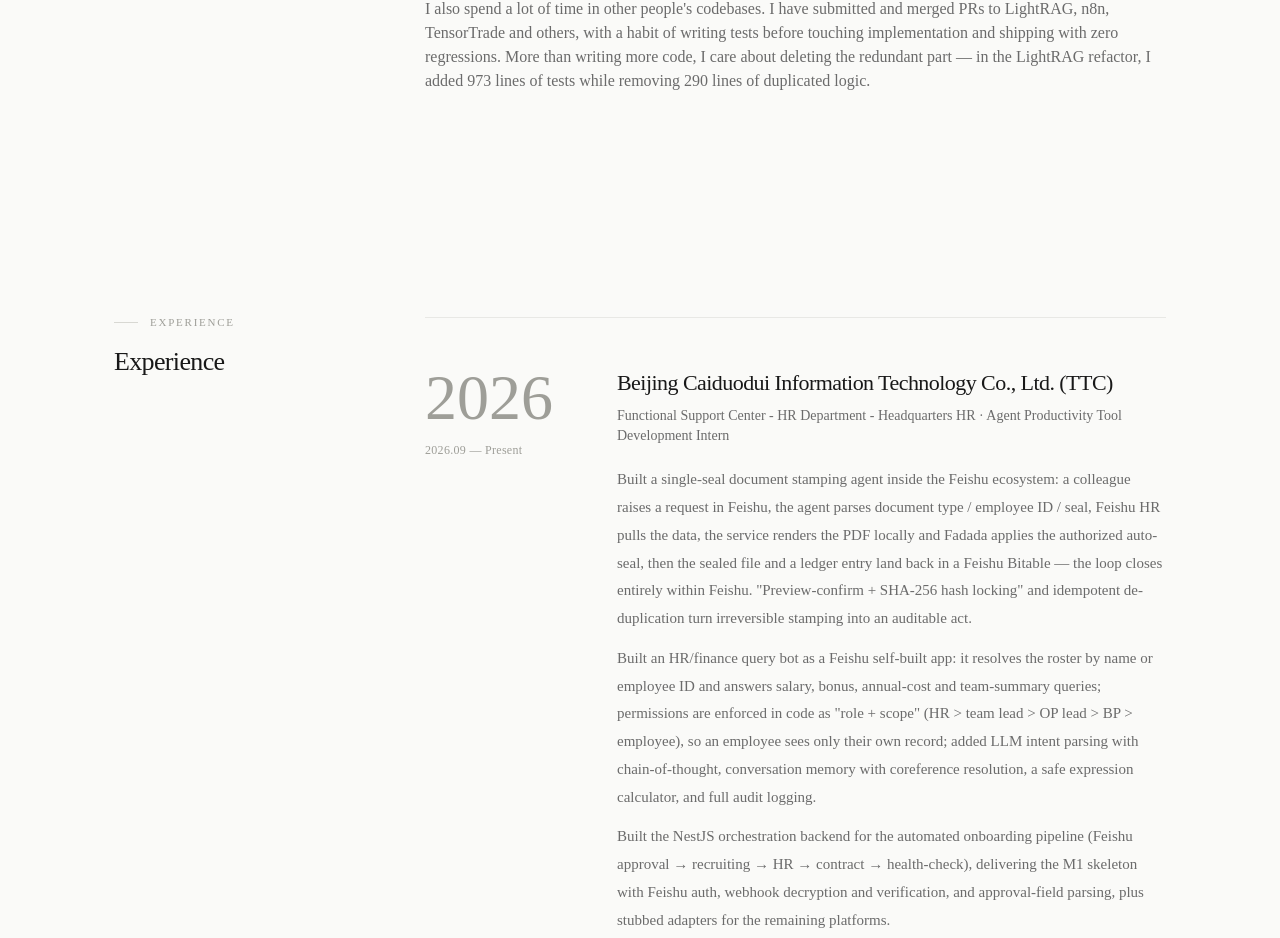
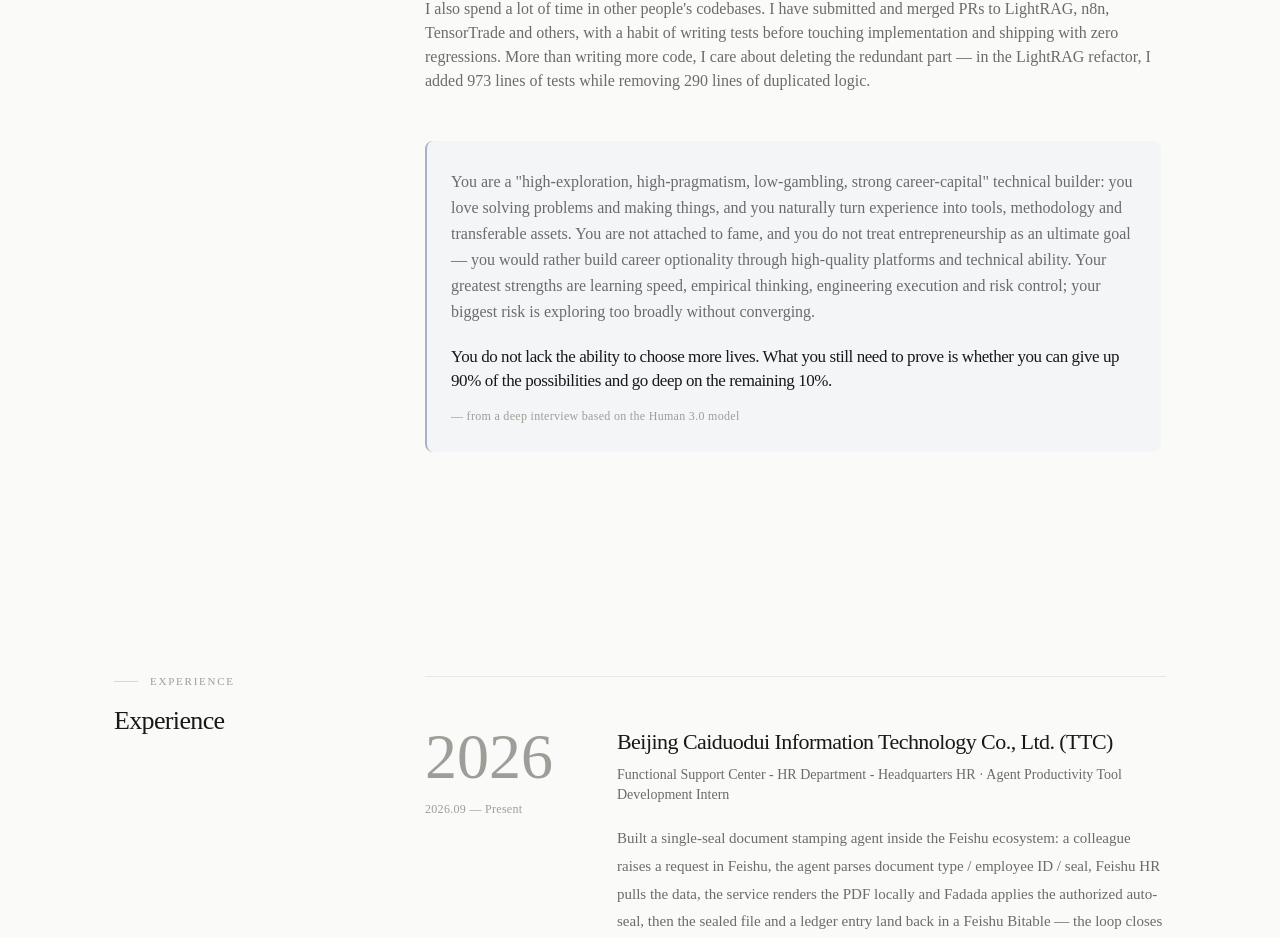
Before and after one commit to returnSGD/web-profile, a React (Vite) app: page / in a window 1280 px wide. Shown: the part 1510-2448 px from the top of the page. Built offline with nearby package versions, Linux system fonts and the light colour scheme.

Commit message:
feat: 在 About 加入基于 Human 3.0 深度访谈的自我评价（人物画像 + 金句）

```diff
--- a/src/components/About.tsx
+++ b/src/components/About.tsx
@@ -32,6 +32,20 @@
           </Reveal>
         ))}
       </div>
+
+      <Reveal>
+        <blockquote className="mt-12 max-w-[46rem] rounded-lg border-l-2 border-accent/40 bg-accent-soft/45 px-6 py-7">
+          <p className="text-[0.9375rem] leading-relaxed text-ink-2 sm:text-base">
+            {about.quote.text}
+          </p>
+          <p className="mt-5 font-heading text-[1.0625rem] leading-snug font-medium tracking-tight text-ink">
+            {about.quote.note}
+          </p>
+          <footer className="mt-4 text-xs tracking-wide text-ink-3">
+            {about.quote.source}
+          </footer>
+        </blockquote>
+      </Reveal>
     </Section>
   )
 }
--- a/src/data/content.ts
+++ b/src/data/content.ts
@@ -167,7 +167,7 @@
     github: string
     githubHandle: string
   }
-  about: { meta: string[]; paragraphs: string[] }
+  about: { meta: string[]; paragraphs: string[]; quote: { text: string; note: string; source: string } }
   timeline: TimelineItem[]
   featuredProjects: Project[]
   secondaryProjects: Project[]
@@ -208,6 +208,11 @@
       'Since September I have also interned in the HR department at TTC, building Feishu-native AI agents for HR automation — a single-seal e-stamping agent (Feishu → Fadada), a role-scoped HR/finance query bot, and the NestJS orchestration backend for the onboarding pipeline, where permissions and auditability live in the data and code layer rather than the prompt.',
       'I also spend a lot of time in other people\'s codebases. I have submitted and merged PRs to LightRAG, n8n, TensorTrade and others, with a habit of writing tests before touching implementation and shipping with zero regressions. More than writing more code, I care about deleting the redundant part — in the LightRAG refactor, I added 973 lines of tests while removing 290 lines of duplicated logic.',
     ],
+    quote: {
+      text: 'You are a "high-exploration, high-pragmatism, low-gambling, strong career-capital" technical builder: you love solving problems and making things, and you naturally turn experience into tools, methodology and transferable assets. You are not attached to fame, and you do not treat entrepreneurship as an ultimate goal — you would rather build career optionality through high-quality platforms and technical ability. Your greatest strengths are learning speed, empirical thinking, engineering execution and risk control; your biggest risk is exploring too broadly without converging.',
+      note: 'You do not lack the ability to choose more lives. What you still need to prove is whether you can give up 90% of the possibilities and go deep on the remaining 10%.',
+      source: '— from a deep interview based on the Human 3.0 model',
+    },
   },
 
   timeline: [
@@ -720,6 +725,11 @@
       '九月起我还在 TTC 人力资源部实习，做飞书生态的 HR 提效 AI Agent——单章文件自动盖章（飞书 → 法大大）、按角色分权的人事/财务查询机器人，以及入职流水线的 NestJS 编排后端，让权限与可审计性落在数据层和代码层，而不是提示词。',
       '我同样把时间花在别人的代码库里。为 LightRAG、n8n、TensorTrade 等项目提交并合并过 PR，习惯是先补测试再动实现，交付时保证零回归。比起写出更多代码，我更在意删掉多余的那部分——在 LightRAG 那次重构里，新增 973 行测试的同时删掉了 290 行重复逻辑。',
     ],
+    quote: {
+      text: '你是一个「高探索、高实用主义、低赌博、强职业资本意识」的技术型建设者：喜欢解决问题、创造东西，天然倾向于把经验沉淀成工具、方法论与可迁移资产；不迷恋名望、不把创业当终极目标，更希望靠高质量平台与技术能力建立自己的职业选择权。你最大的优势是学习速度、实证思维、工程执行力与风险控制，最大的风险是探索过强而收敛不足。',
+      note: '你不缺「选择更多人生」的能力，真正需要证明的是——能否主动放弃 90% 的可能性，然后把剩下的 10% 做深。',
+      source: '—— 来自一次基于 Human 3.0 模型的深度访谈',
+    },
   },
 
   timeline: [
```
